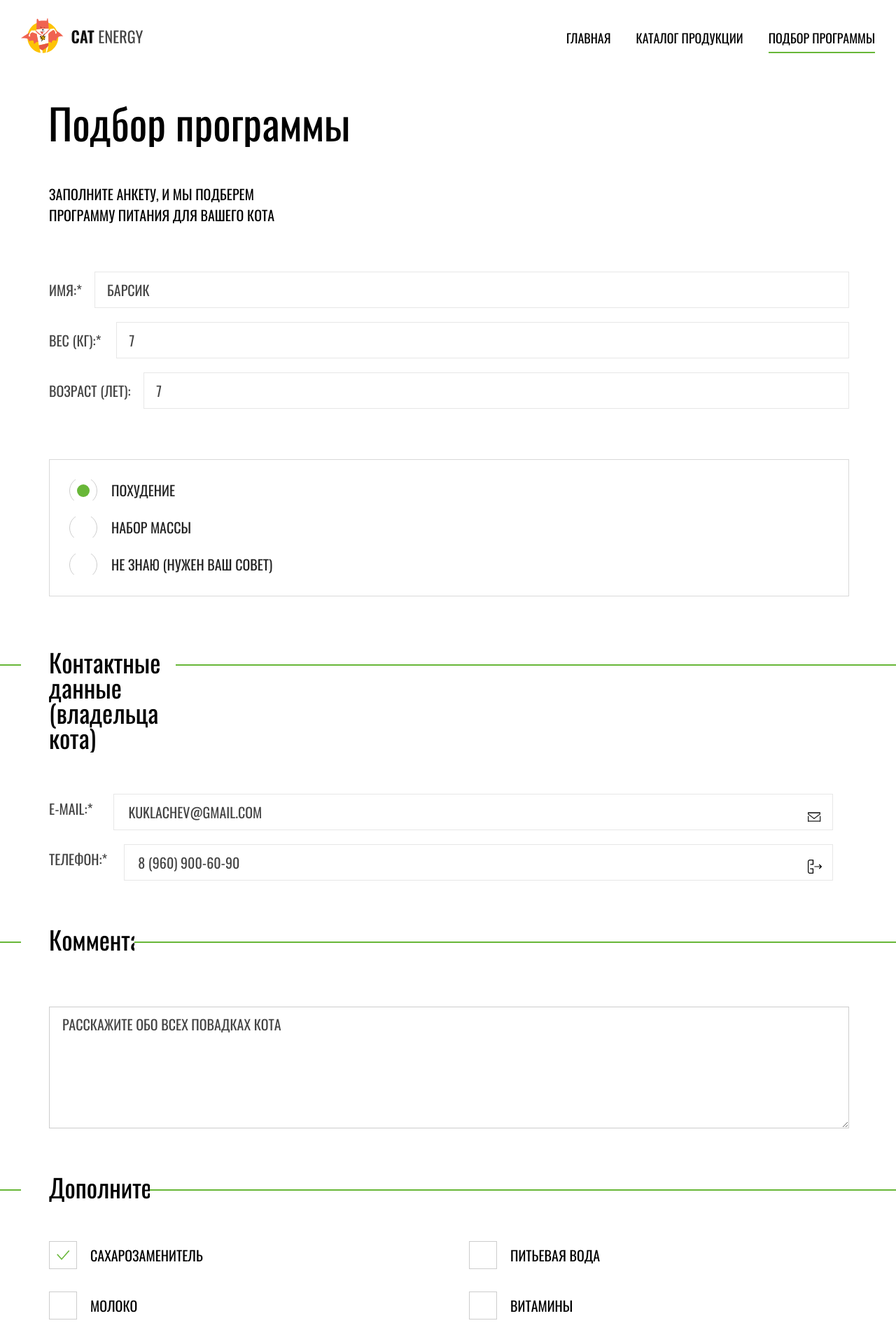
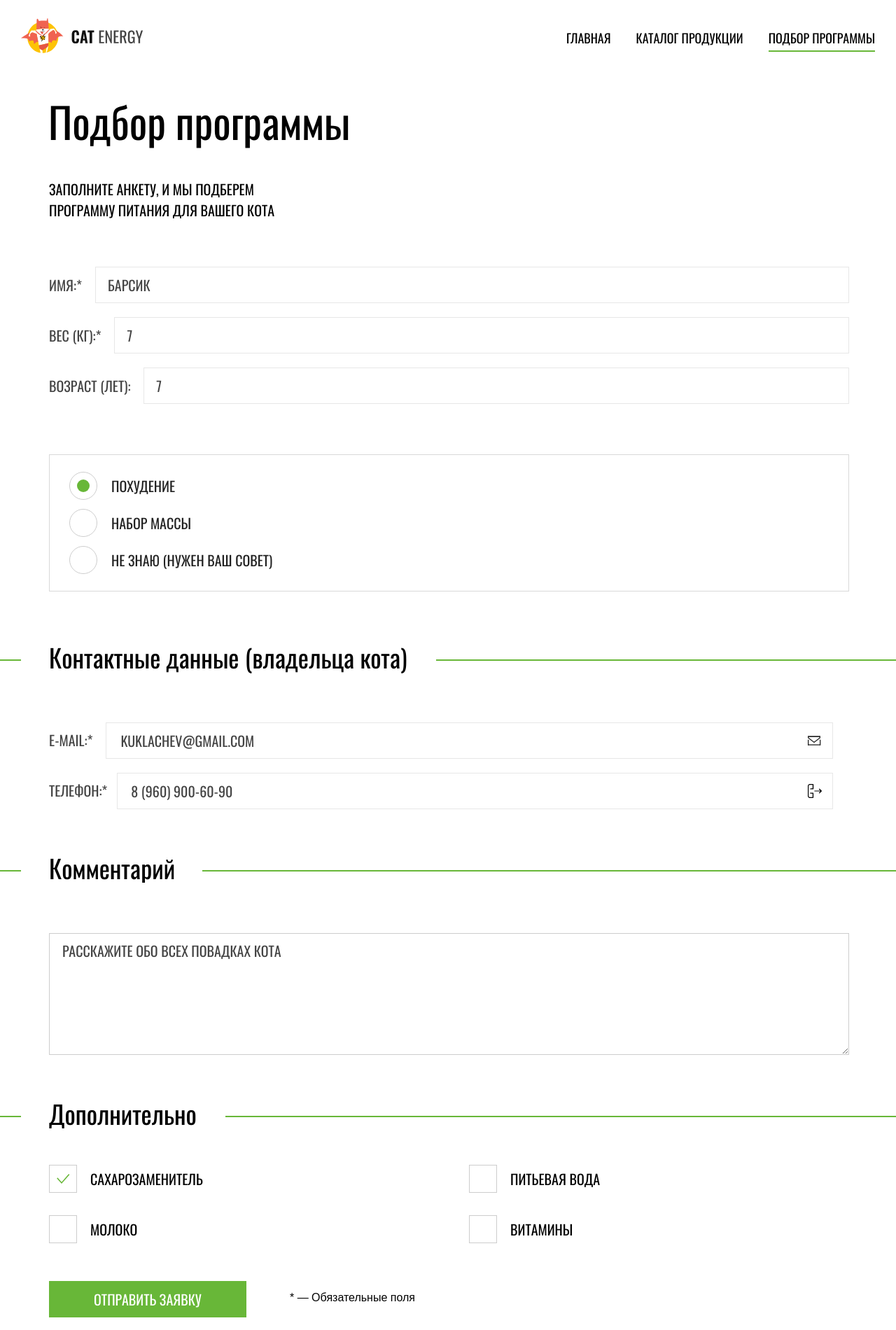
Before and after one commit to j7amo/1531661-cat-energy-21, a website: page source/form.html in a window 1280 px wide. Shown: the top 1900 px of the page at 70% size. Drawn offline with nearby package versions, Linux system fonts and the light colour scheme; files that its build step writes are made by us from their sources.

Commit message:
Тестирует переполнение form.html на планшетной / десктопной версиях

```diff
--- a/source/form.html
+++ b/source/form.html
@@ -22,9 +22,8 @@
             </svg>
           </a>
           <nav class="main-navigation">
-            <button class="main-navigation__toggle" type="button">
-              <span class="visually-hidden">Открыть меню</span>
-            </button>
+            <input class="main-navigation__toggle hide" type="checkbox" id="show-hide-menu" checked>
+            <label class="visually-hidden" for="show-hide-menu">Нажмите, чтобы показать или скрыть меню</label>
             <ul class="main-navigation__list list">
               <li class="main-navigation__item">
                 <a class="main-navigation__link" href="index.html">Главная</a>
@@ -102,7 +101,7 @@
           <section class="owner-data">
             <div class="owner-data__inner center-x">
               <h2 class="owner-data__main-title">Контактные данные (владельца кота)</h2>
-              <div class="owner-data__inner-flex">
+              <div class="owner-data__inner-grid">
                 <p class="owner-data__item">
                   <input class="owner-data__field owner-data__field--email" id="email-id" name="email" type="email" placeholder="kuklachev@gmail.com" required>
                   <label class="owner-data__title owner-data__title--email" for="email-id">
@@ -242,5 +241,6 @@
         </div>
       </section>
     </footer>
+    <script src="js/mobile-menu.js"></script>
   </body>
 </html>
--- a/source/sass/blocks/additional.scss
+++ b/source/sass/blocks/additional.scss
@@ -41,9 +41,9 @@
     font-weight: normal;
     font-size: 36px;
     line-height: 36px;
-    margin-bottom: 28px;
+    margin-bottom: 24px;
 
-    width: 292px;
+    min-width: 292px;
     padding-left: 40px;
     transform: translateY(-23px) translateX(-40px);
   }
@@ -98,7 +98,6 @@
     @media (min-width: $tablet-width) {
       width: 40px;
       height: 40px;
-      top: -5px;
     }
   }
 }
@@ -129,6 +128,11 @@
     font-size: 20px;
     line-height: 30px;
     padding-left: 59px;
+    max-width: 40vw;
+  }
+
+  @media (min-width: $desktop-width) {
+    max-width: 17vw;
   }
 }
 
--- a/source/sass/blocks/button.scss
+++ b/source/sass/blocks/button.scss
@@ -41,8 +41,8 @@
   max-width: 70vw;
   overflow: hidden;
 
-  @media (min-width: $tablet-width) {
-    max-height: 127px;
+  @media (min-width: $desktop-width) {
+    max-width: 30vw;
   }
 }
 
@@ -98,27 +98,3 @@
     height: 40px;
   }
 }
-
-.program__request {
-  font-family: "Oswald", "Arial", sans-serif;
-  font-style: normal;
-  font-weight: normal;
-  font-size: 16px;
-  line-height: 20px;
-  text-transform: uppercase;
-
-  @media (min-width: $tablet-width) {
-    font-weight: normal;
-    font-size: 20px;
-    line-height: 30px;
-    width: 282px;
-    height: 52px;
-    margin-left: 0;
-    margin-right: 62px;
-  }
-
-  @media (min-width: $desktop-width) {
-    width: 568px;
-    margin-right: 82px;
-  }
-}
--- a/source/sass/blocks/cat-data.scss
+++ b/source/sass/blocks/cat-data.scss
@@ -61,23 +61,7 @@
   }
 }
 
-.cat-data__item:nth-child(2) .cat-data__field-name {
-  margin-right: 13px;
-
-  @media (min-width: $tablet-width) {
-    margin-right: 18px;
-  }
-}
-
-.cat-data__item:nth-child(3) .cat-data__field-name {
-  margin-right: 16px;
-
-  @media (min-width: $tablet-width) {
-    margin-right: 22px;
-  }
-}
-
-.cat-data__item:nth-child(4) .cat-data__field-name {
+.cat-data__field-name {
   margin-right: 14px;
 
   @media (min-width: $tablet-width) {
@@ -91,11 +75,13 @@
   font-weight: normal;
   font-size: 16px;
   line-height: 18px;
+  text-transform: uppercase;
   min-height: 45px;
   min-width: 100px;
   flex-grow: 1;
 
   padding-left: 15px;
+  padding-right: 15px;
   margin: 0;
   border: 1px solid $basic-grey-4;
 
@@ -179,5 +165,10 @@
     line-height: 30px;
     min-height: 52px;
     padding-left: 17px;
+    padding-right: 17px;
+  }
+
+  @media (min-width: $desktop-width) {
+    min-width: 300px;
   }
 }
--- a/source/sass/blocks/comment.scss
+++ b/source/sass/blocks/comment.scss
@@ -45,9 +45,9 @@
     font-weight: normal;
     font-size: 36px;
     line-height: 36px;
-    margin-bottom: 52px;
+    margin-bottom: 49px;
 
-    width: 259px;
+    min-width: 259px;
     padding-left: 40px;
     transform: translateY(-23px) translateX(-40px);
   }
@@ -59,6 +59,7 @@
   font-weight: normal;
   font-size: 16px;
   line-height: 18px;
+  text-transform: uppercase;
   display: block;
   resize: vertical;
   padding: 8px 13px;
--- a/source/sass/blocks/main-navigation.scss
+++ b/source/sass/blocks/main-navigation.scss
@@ -93,7 +93,7 @@
 
   @media (min-width: $tablet-width) {
     padding: 0;
-    padding-bottom: 8px;
+    padding-bottom: 6px;
     margin-bottom: 5px;
     margin-left: 36px;
     text-align: left;
--- a/source/sass/blocks/owner-data.scss
+++ b/source/sass/blocks/owner-data.scss
@@ -7,7 +7,7 @@
   }
 
   @media (min-width: $desktop-width) {
-    margin-bottom: 67px;
+    margin-bottom: 87px;
     width: 100%;
   }
 }
@@ -46,16 +46,18 @@
     line-height: 36px;
     margin-bottom: 36px;
 
-    width: 593px;
+    max-width: 593px;
     padding-left: 40px;
     transform: translateY(-23px) translateX(-40px);
   }
 }
 
-.owner-data__inner-flex {
+.owner-data__inner-grid {
   @media (min-width: $desktop-width) {
-    display: flex;
-    margin-bottom: 20px;
+    display: grid;
+    grid-template-columns: 1fr 1fr;
+    grid-column-gap: 78px;
+    grid-row-gap: 20px;
   }
 }
 
@@ -78,46 +80,7 @@
 
   @media (min-width: $desktop-width) {
     flex-grow: 1;
-    width: 570px;
     margin-bottom: 0;
-  }
-
-  &:first-child {
-    @media (min-width: $desktop-width) {
-      margin-right: 78px;
-    }
-  }
-}
-
-.owner-data__item:nth-child(1) .owner-data__description {
-  @media (min-width: $tablet-width) {
-    margin-right: 20px;
-  }
-
-  @media (min-width: $desktop-width) {
-    margin-right: 22px;
-  }
-}
-
-.owner-data__item:nth-child(1) .owner-data__field {
-  @media (min-width: $tablet-width) {
-    padding-left: 20px;
-  }
-
-  @media (min-width: $desktop-width) {
-    padding-left: 18px;
-  }
-}
-
-.owner-data__item:nth-child(2) .owner-data__description {
-  @media (min-width: $tablet-width) {
-    margin-right: 14px;
-  }
-}
-
-.owner-data__item:nth-child(2) .owner-data__field {
-  @media (min-width: $tablet-width) {
-    padding-left: 19px;
   }
 }
 
@@ -128,9 +91,15 @@
   margin-bottom: 8px;
   margin-right: 10px;
   overflow: hidden;
+
+  @media (min-width: $tablet-width) {
+    margin-bottom: 0;
+    margin-right: 14px;
+  }
 }
 
-.owner-data__title--email::before {
+.owner-data__title--email {
+  &::before {
     content: "";
     position: absolute;
     margin-top: 8px;
@@ -141,8 +110,14 @@
     background-repeat: no-repeat;
 
     @media (min-width: $tablet-width) {
-    top: 18px;
       right: 17px;
+      padding-right: 6px;
+      margin-top: 0;
+    }
+  }
+
+  @media (min-width: $tablet-width) {
+    padding-right: 5px;
   }
 }
 
@@ -157,8 +132,8 @@
   background-repeat: no-repeat;
 
   @media (min-width: $tablet-width) {
-    top: 16px;
     right: 16px;
+    margin-top: 0;
   }
 }
 
@@ -174,6 +149,10 @@
     font-size: 20px;
     line-height: 30px;
     padding-bottom: 2px;
+  }
+
+  @media (min-width: $desktop-width) {
+    max-width: 15vw;
   }
 }
 
@@ -292,6 +271,10 @@
     background-image: url("../img/icon-email-error.svg");
     background-repeat: no-repeat;
   }
+
+  @media (min-width: $tablet-width) {
+    padding-left: 20px;
+  }
 }
 
 .owner-data__field--tel {
@@ -306,4 +289,8 @@
     background-image: url("../img/icon-phone-error.svg");
     background-repeat: no-repeat;
   }
+
+  @media (min-width: $tablet-width) {
+    padding-left: 19px;
   }
+}
--- a/source/sass/blocks/program.scss
+++ b/source/sass/blocks/program.scss
@@ -44,17 +44,21 @@
   margin-top: 0;
   margin-bottom: 32px;
   padding-bottom: 5px;
-  max-width: 100vw;
+  max-width: 80vw;
   overflow: hidden;
 
   @media (min-width: $tablet-width) {
     font-size: 60px;
     line-height: 60px;
     margin-left: 39px;
+    margin-bottom: 42px;
+    padding-bottom: 10px;
   }
 
   @media (min-width: $desktop-width) {
-    margin-left: auto;
+    margin-left: 0;
+    margin-bottom: 46px;
+    max-width: 100vw;
   }
 }
 
@@ -63,35 +67,26 @@
   line-height: 18px;
   text-transform: uppercase;
   min-height: 36px;
-  max-width: 100vw;
+  max-width: 80vw;
   overflow: hidden;
   color: $basic-black;
 
   padding-left: 20px;
-  padding-right: 30px;
+  padding-right: 10px;
   margin: 0 0 38px;
 
   @media (min-width: $tablet-width) {
     font-size: 20px;
     line-height: 30px;
-    width: 395px;
     padding-left: 70px;
     padding-right: 2px;
-    margin-top: 52px;
     margin-bottom: 66px;
   }
 
   @media (min-width: $desktop-width) {
-    margin-top: 56px;
     margin-bottom: 66px;
     padding-left: 0;
     width: 100%;
-  }
-}
-
-.program__instructions-linebreak {
-  @media (max-width: $desktop-width - 1px) {
-    display: none;
   }
 }
 
@@ -157,7 +152,8 @@
   margin-bottom: 13px;
 
   @media (min-width: $tablet-width) {
-    padding-top: 10px;
+    padding-top: 6px;
+    margin-bottom: 7px;
   }
 }
 
@@ -193,7 +189,6 @@
     border-radius: 50%;
 
     @media (min-width: $tablet-width) {
-      top: -4px;
       width: 40px;
       height: 40px;
     }
@@ -209,7 +204,13 @@
     font-weight: normal;
     font-size: 20px;
     line-height: 30px;
+    min-height: 40px;
+    max-width: 75vw;
     padding-left: 60px;
+  }
+
+  @media (min-width: $desktop-width) {
+    max-width: 35vw;
   }
 }
 
@@ -224,7 +225,6 @@
     border-radius: 50%;
 
     @media (min-width: $tablet-width) {
-      top: 7px;
       left: 11px;
       width: 18px;
       height: 18px;
@@ -264,6 +264,31 @@
   }
 }
 
+
+.program__request {
+  font-family: "Oswald", "Arial", sans-serif;
+  font-style: normal;
+  font-weight: normal;
+  font-size: 16px;
+  line-height: 20px;
+  text-transform: uppercase;
+
+  @media (min-width: $tablet-width) {
+    font-weight: normal;
+    font-size: 20px;
+    line-height: 30px;
+    width: 282px;
+    min-height: 52px;
+    margin-left: 0;
+    margin-right: 62px;
+  }
+
+  @media (min-width: $desktop-width) {
+    width: 568px;
+    margin-right: 82px;
+  }
+}
+
 .program__note {
   font-family: "Arial", sans-serif;
   font-size: 14px;
@@ -278,9 +303,11 @@
   @media (min-width: $tablet-width) {
     font-size: 16px;
     margin-top: 16px;
+    max-width: 40vw;
   }
 
   @media (min-width: $desktop-width) {
     margin-top: 18px;
+    max-width: 38vw;
   }
 }
```
Also changed, not shown: source/catalog.html (+3 -3 lines). Lines whose indentation alone changed are shown as unchanged.
